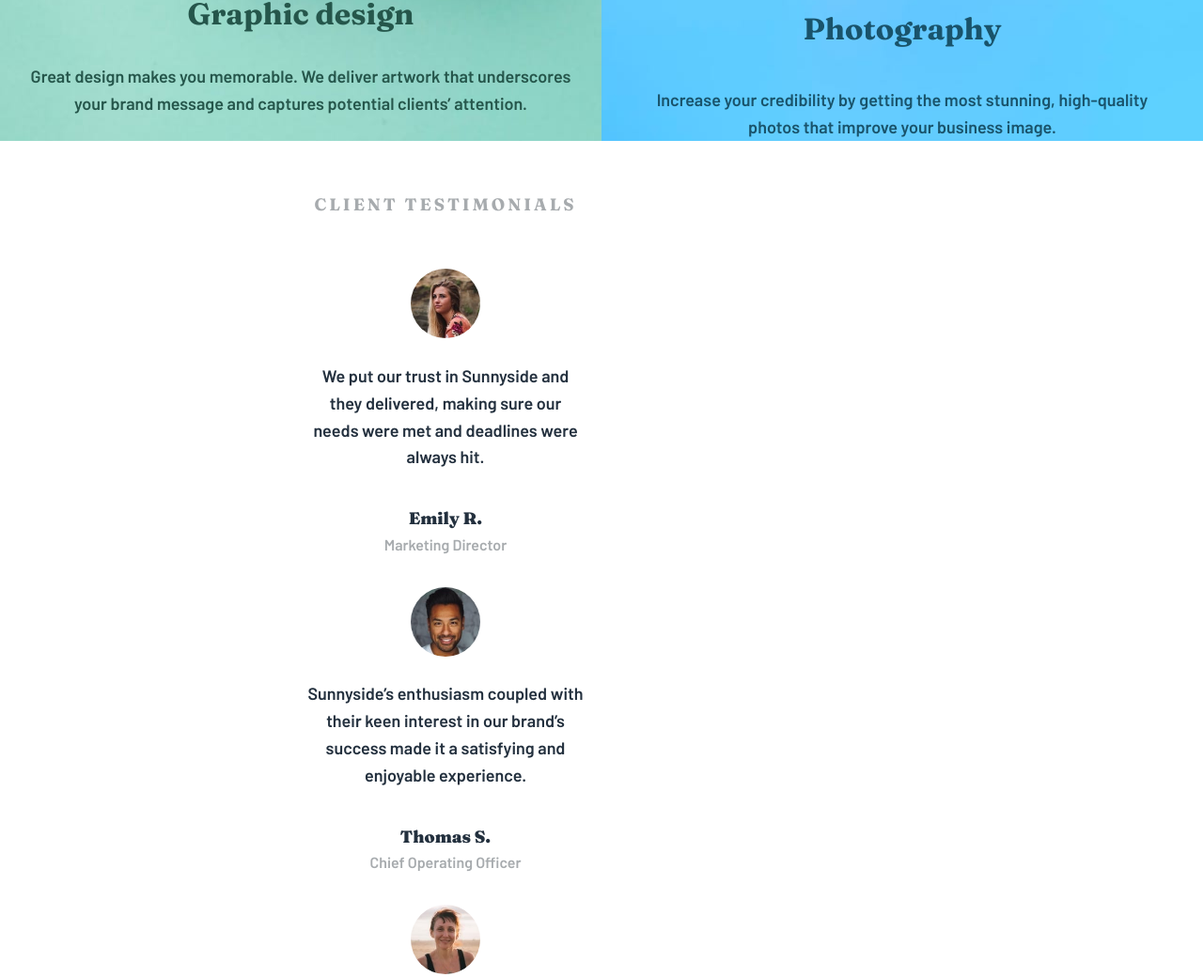
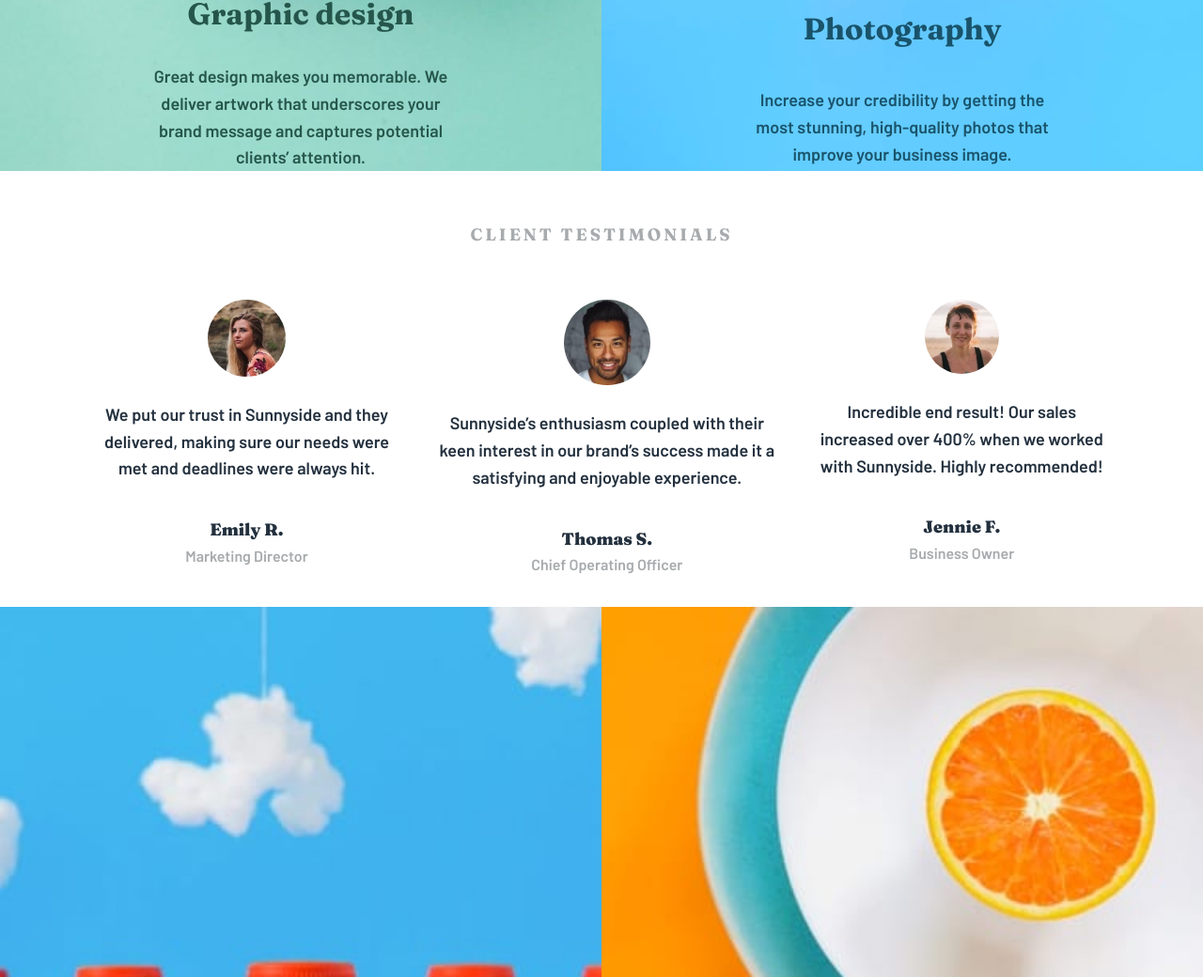
Before and after one commit to AsanteWiebers/sunnyside-agency-landing-page-main, a plain HTML site: page index.html in a window 1280 px wide. Shown: the part 2444-3484 px from the top of the page at 94% size. Drawn offline with nearby package versions, Linux system fonts and the light colour scheme.

Commit message:
testimonials section

```diff
--- a/index.html
+++ b/index.html
@@ -169,8 +169,10 @@
   </main>
 
   <div class="container">
+
     <div class="testimonials">
       <p class="grey--heading"> Client testimonials</p>
+      <div class="testimonials-container">
         <div class="testimonial-text">
           <img class="client--foto" src="/images/image-emily.jpg" alt="Emily picture">
           <p class="testimonial-items"> We put our trust in Sunnyside and they delivered, making sure our needs were met
@@ -179,7 +181,6 @@
           <p><span class="bold-name">Emily R.</span> </p>
           <p class="grey-occupation"> Marketing Director</span></p>
         </div>
-
         <div class="testimonial-text">
           <img class="client--foto" src="/images/image-thomas.jpg" alt="Thomas picture">
           <p class="testimonial-items">Sunnyside’s enthusiasm coupled with their keen interest in our brand’s success
@@ -195,6 +196,7 @@
             Incredible end result! Our sales increased over 400% when we worked with Sunnyside. Highly recommended!</p>
           <p><span class="bold-name">Jennie F.</span></p>
           <p class="grey-occupation">Business Owner</span></p>
+        </div>
       </div>
     </div>
   </div>
--- a/style.css
+++ b/style.css
@@ -54,7 +54,6 @@ body {
     font-size: 1.125rem ;
     font-family: var(--barlow);
     line-height: 1.6;
-
 }
 
 .container {
@@ -375,6 +374,10 @@ h4 {
         display: none;
     }
 
+    main {
+        display: none;
+    }
+
     .big-nav {
 
         display: flex;
@@ -438,11 +441,6 @@ h4 {
 
     /* --------- */
 
-    .container {
-        display: grid;
-        grid-template-columns: repeat(2,1fr) ;
-        grid-template-rows: repeat(3,50vw);
-    }
 
     /* bigger screens grid */
 
@@ -459,6 +457,7 @@ h4 {
 
     }
 
+    /* ----- */
     .big-transform-img,
     .big-stand-out-img {
         object-fit: cover;
@@ -484,8 +483,24 @@ h4 {
         width: 100%;
     }
 
-    main {
-        display: none;
+    .main__text__container {
+        width: 60%;
     }
 
+    /* testimonials section */
+
+    .container {
+        max-width: unset;
+    }
+
+    .testimonials-container {
+        display: flex;
+        justify-content: space-between;
+        margin: 0 auto;
+        width: 90%
+    }
+
+    .testimonials {
+        width: 100%;
+    }
 }
```
Lines whose indentation alone changed are shown as unchanged.
